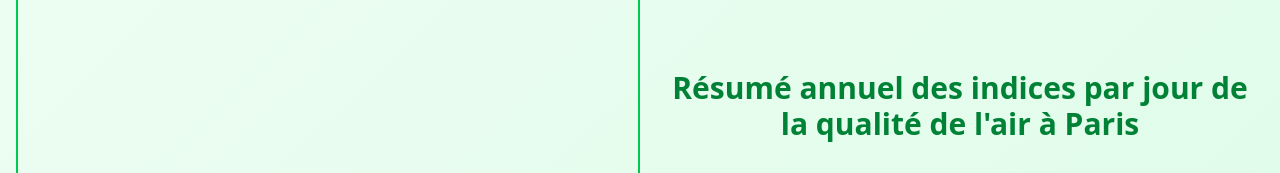
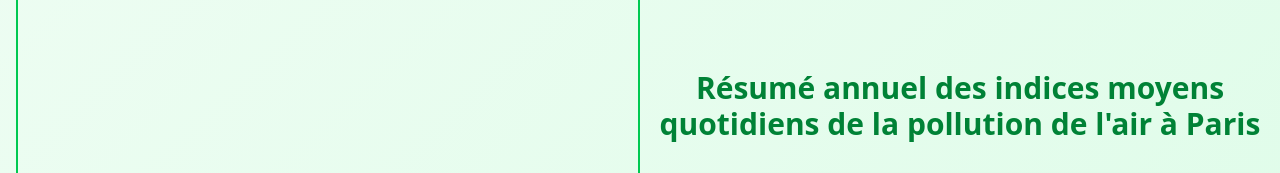
Before and after one commit to CharlesZobiri/eco-paris, a Vue app: page /home in a window 1280 px wide. Shown: the part 446-619 px from the top of the page. Built offline with nearby package versions, Linux system fonts and the light colour scheme; no server answers.

Commit message:
style: update header text for clarity in AirQualityTrends component

```diff
--- a/src/components/AirQualityTrends.vue
+++ b/src/components/AirQualityTrends.vue
@@ -147,7 +147,8 @@
     class="air-quality-trends max-w-3xl mx-auto flex flex-col items-center justify-center"
   >
     <h2 class="text-3xl max-w-2xl font-bold mb-8 text-center text-green-700">
-      Résumé annuel des indices par jour de la qualité de l'air à Paris
+      Résumé annuel des indices moyens quotidiens de la pollution de l'air à
+      Paris
     </h2>
 
     <table
```
